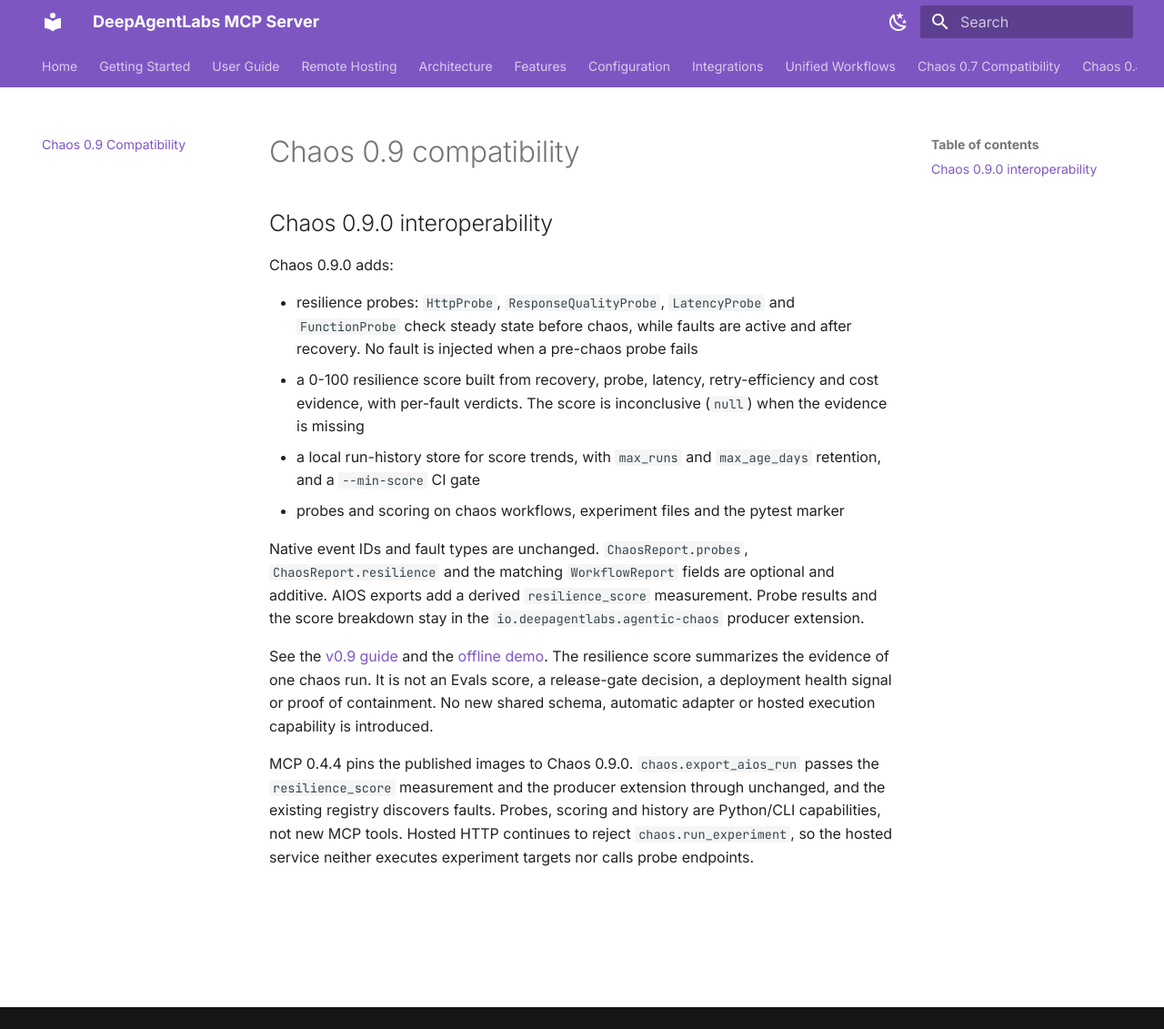
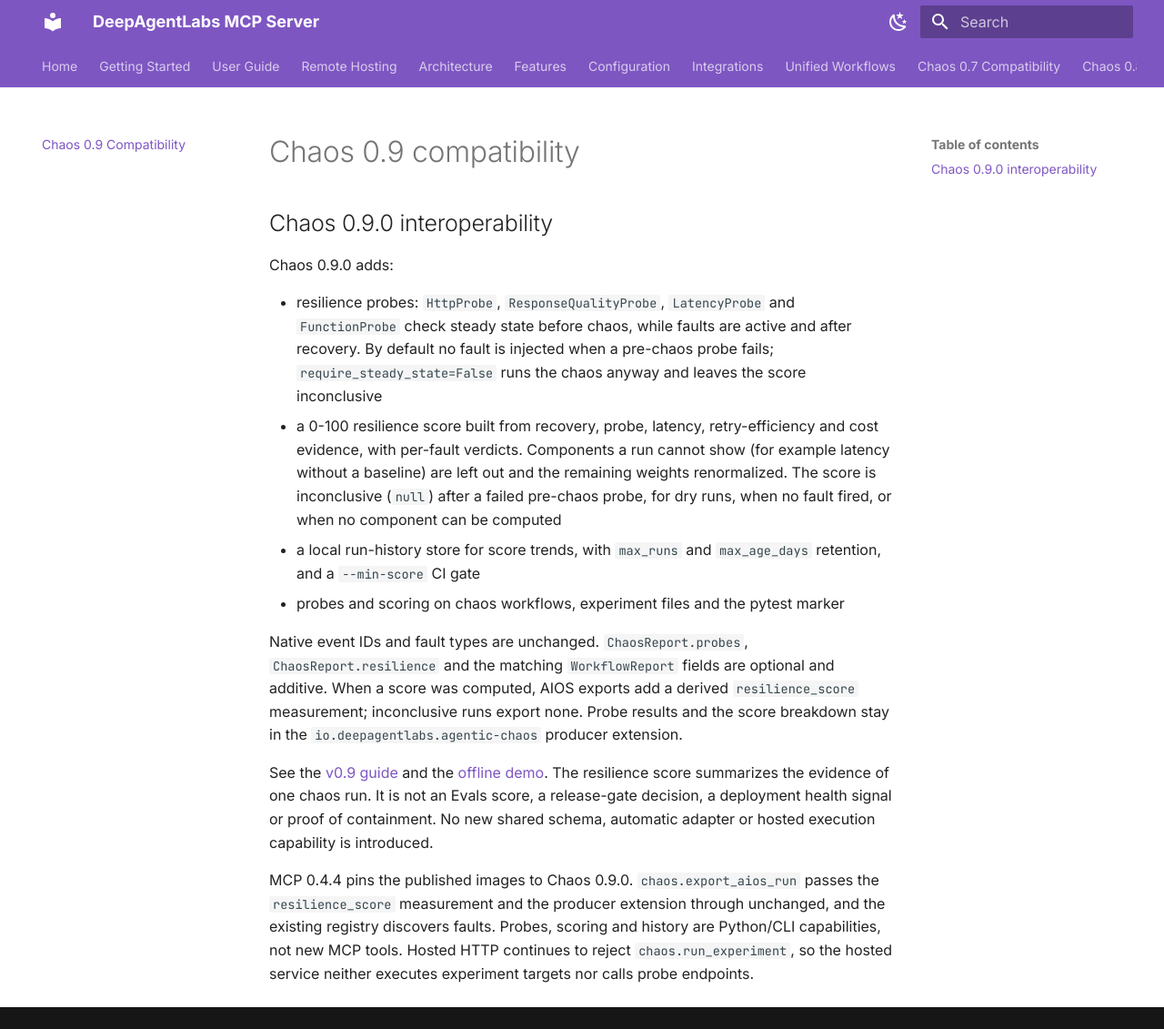
Before and after one commit to DeepAgentLabs/mcp-server, an MkDocs documentation site: the page built from docs/chaos-0.9.md, in a window 1280 px wide and 1131 px high. Shown: the whole window at 91% size. Built offline with MkDocs 1.6.1 and Material for MkDocs 9.7.7, drawn with Linux system fonts in a browser that asks for light colours.

Commit message:
docs: state the Chaos 0.9 steady-state default and score conditions precisely

```diff
--- a/docs/chaos-0.9.md
+++ b/docs/chaos-0.9.md
@@ -6,18 +6,24 @@
 
 - resilience probes: `HttpProbe`, `ResponseQualityProbe`, `LatencyProbe` and
   `FunctionProbe` check steady state before chaos, while faults are active and
-  after recovery. No fault is injected when a pre-chaos probe fails
+  after recovery. By default no fault is injected when a pre-chaos probe
+  fails; `require_steady_state=False` runs the chaos anyway and leaves the
+  score inconclusive
 - a 0-100 resilience score built from recovery, probe, latency,
-  retry-efficiency and cost evidence, with per-fault verdicts. The score is
-  inconclusive (`null`) when the evidence is missing
+  retry-efficiency and cost evidence, with per-fault verdicts. Components a
+  run cannot show (for example latency without a baseline) are left out and
+  the remaining weights renormalized. The score is inconclusive (`null`) after
+  a failed pre-chaos probe, for dry runs, when no fault fired, or when no
+  component can be computed
 - a local run-history store for score trends, with `max_runs` and
   `max_age_days` retention, and a `--min-score` CI gate
 - probes and scoring on chaos workflows, experiment files and the pytest marker
 
 Native event IDs and fault types are unchanged. `ChaosReport.probes`,
 `ChaosReport.resilience` and the matching `WorkflowReport` fields are optional
-and additive. AIOS exports add a derived `resilience_score` measurement. Probe
-results and the score breakdown stay in the `io.deepagentlabs.agentic-chaos`
+and additive. When a score was computed, AIOS exports add a derived
+`resilience_score` measurement; inconclusive runs export none. Probe results
+and the score breakdown stay in the `io.deepagentlabs.agentic-chaos`
 producer extension.
 
 See the [v0.9 guide](https://github.com/DeepAgentLabs/agentic-chaos/blob/v0.9.0/docs/v0.9.md)
```
Also changed, not shown: README.md (+11 -5 lines), ROADMAP.md (+11 -5 lines).
